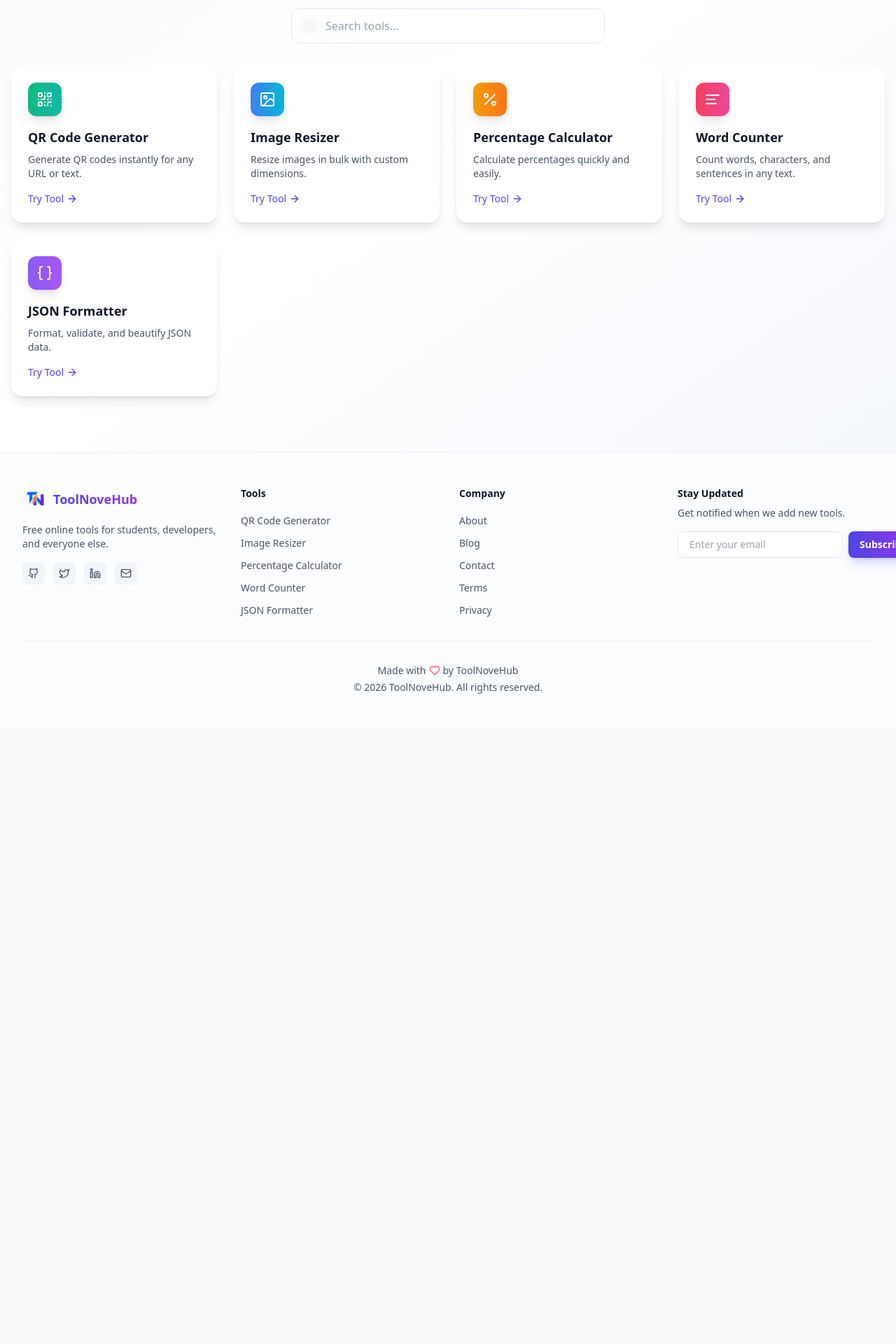
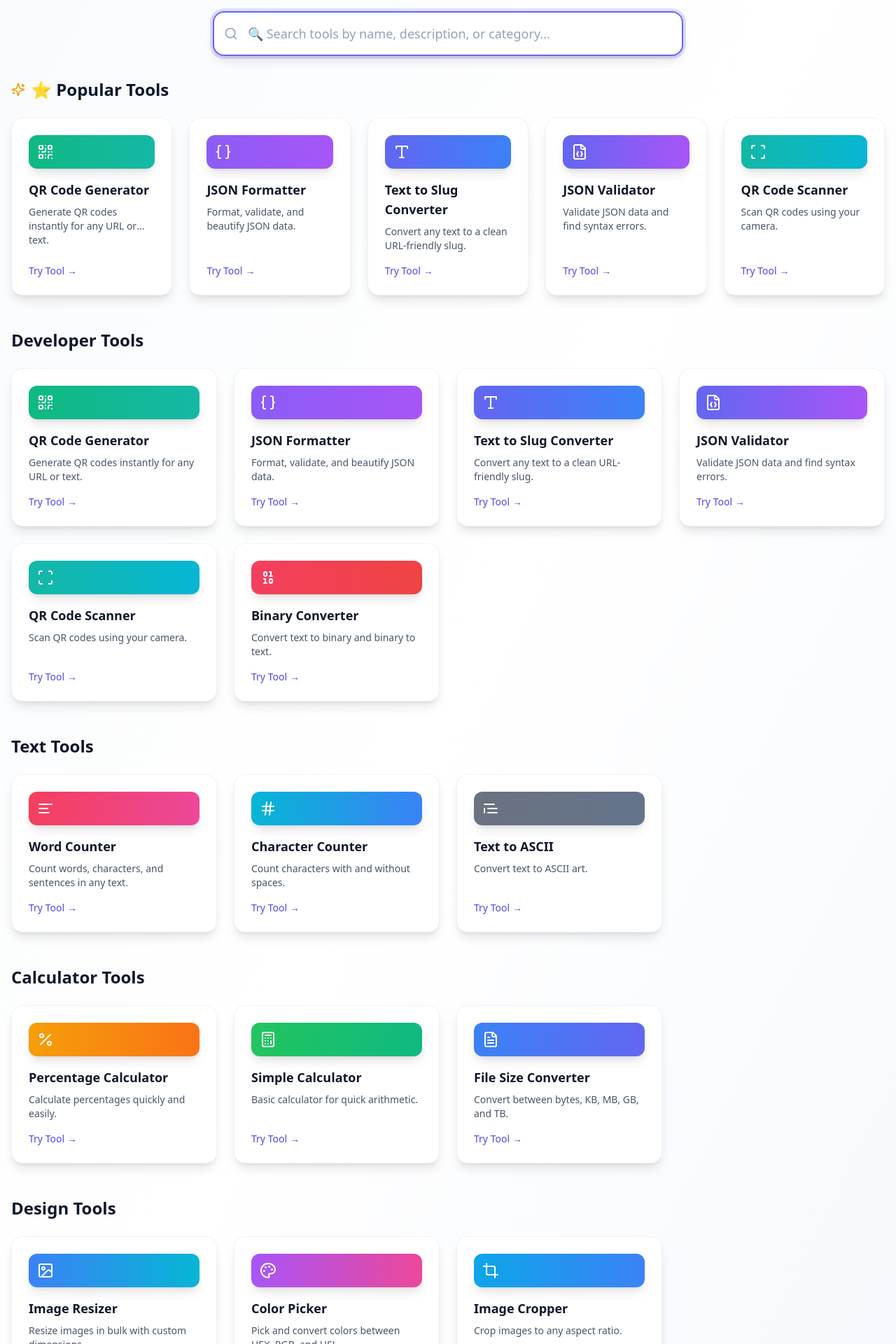
Before and after one commit to sprajeshofficial-wq/ToolNoveHub, a Next.js app: page /tools in a window 1280 px wide. Shown: the part 320-2240 px from the top of the page at 70% size. Before the commit the page ends 1360 px from the top, so only its background shows below. Built offline with nearby package versions, Linux system fonts and the light colour scheme.

Commit message:
🔍 Fix search bar visibility on All Tools page

```diff
--- a/app/tools/page.tsx
+++ b/app/tools/page.tsx
@@ -1,3 +1,6 @@
+'use client';
+
+import { useState, useMemo } from 'react';
 import Link from 'next/link';
 import {
   QrCode,
@@ -5,81 +8,319 @@ import {
   Percent,
   AlignLeft,
   Braces,
-  ArrowRight,
   Wrench,
-  Search
+  Search,
+  Type,
+  Hash,
+  Calculator,
+  Palette,
+  FileJson,
+  Scan,
+  Crop,
+  TextQuote,
+  Binary,
+  FileText,
+  X,
+  Sparkles
 } from 'lucide-react';
-import ToolCard from '@/app/components/ToolCard';
 
-export default function AllTools() {
-  const tools = [
+// All tools data
+const ALL_TOOLS = [
+  // Developer Tools
   {
     name: 'QR Code Generator',
     description: 'Generate QR codes instantly for any URL or text.',
     icon: QrCode,
     href: '/tools/qr-code-generator',
+    category: 'Developer Tools',
     color: 'from-emerald-500 to-teal-500',
-    },
-    {
-      name: 'Image Resizer',
-      description: 'Resize images in bulk with custom dimensions.',
-      icon: Image,
-      href: '/tools/image-resizer',
-      color: 'from-blue-500 to-cyan-500',
-    },
-    {
-      name: 'Percentage Calculator',
-      description: 'Calculate percentages quickly and easily.',
-      icon: Percent,
-      href: '/tools/percentage-calculator',
-      color: 'from-amber-500 to-orange-500',
-    },
-    {
-      name: 'Word Counter',
-      description: 'Count words, characters, and sentences in any text.',
-      icon: AlignLeft,
-      href: '/tools/word-counter',
-      color: 'from-rose-500 to-pink-500',
   },
   {
     name: 'JSON Formatter',
     description: 'Format, validate, and beautify JSON data.',
     icon: Braces,
     href: '/tools/json-formatter',
+    category: 'Developer Tools',
     color: 'from-violet-500 to-purple-500',
   },
+  {
+    name: 'Text to Slug Converter',
+    description: 'Convert any text to a clean URL-friendly slug.',
+    icon: Type,
+    href: '/tools/text-to-slug',
+    category: 'Developer Tools',
+    color: 'from-indigo-500 to-blue-500',
+  },
+  {
+    name: 'JSON Validator',
+    description: 'Validate JSON data and find syntax errors.',
+    icon: FileJson,
+    href: '/tools/json-validator',
+    category: 'Developer Tools',
+    color: 'from-indigo-500 to-purple-500',
+  },
+  {
+    name: 'QR Code Scanner',
+    description: 'Scan QR codes using your camera.',
+    icon: Scan,
+    href: '/tools/qr-code-scanner',
+    category: 'Developer Tools',
+    color: 'from-teal-500 to-cyan-500',
+  },
+  {
+    name: 'Binary Converter',
+    description: 'Convert text to binary and binary to text.',
+    icon: Binary,
+    href: '/tools/binary-converter',
+    category: 'Developer Tools',
+    color: 'from-rose-500 to-red-500',
+  },
+  // Text Tools
+  {
+    name: 'Word Counter',
+    description: 'Count words, characters, and sentences in any text.',
+    icon: AlignLeft,
+    href: '/tools/word-counter',
+    category: 'Text Tools',
+    color: 'from-rose-500 to-pink-500',
+  },
+  {
+    name: 'Character Counter',
+    description: 'Count characters with and without spaces.',
+    icon: Hash,
+    href: '/tools/character-counter',
+    category: 'Text Tools',
+    color: 'from-cyan-500 to-blue-500',
+  },
+  {
+    name: 'Text to ASCII',
+    description: 'Convert text to ASCII art.',
+    icon: TextQuote,
+    href: '/tools/text-to-ascii',
+    category: 'Text Tools',
+    color: 'from-gray-500 to-slate-500',
+  },
+  // Calculator Tools
+  {
+    name: 'Percentage Calculator',
+    description: 'Calculate percentages quickly and easily.',
+    icon: Percent,
+    href: '/tools/percentage-calculator',
+    category: 'Calculator Tools',
+    color: 'from-amber-500 to-orange-500',
+  },
+  {
+    name: 'Simple Calculator',
+    description: 'Basic calculator for quick arithmetic.',
+    icon: Calculator,
+    href: '/tools/calculator',
+    category: 'Calculator Tools',
+    color: 'from-green-500 to-emerald-500',
+  },
+  {
+    name: 'File Size Converter',
+    description: 'Convert between bytes, KB, MB, GB, and TB.',
+    icon: FileText,
+    href: '/tools/file-size-converter',
+    category: 'Calculator Tools',
+    color: 'from-blue-500 to-indigo-500',
+  },
+  // Design Tools
+  {
+    name: 'Image Resizer',
+    description: 'Resize images in bulk with custom dimensions.',
+    icon: Image,
+    href: '/tools/image-resizer',
+    category: 'Design Tools',
+    color: 'from-blue-500 to-cyan-500',
+  },
+  {
+    name: 'Color Picker',
+    description: 'Pick and convert colors between HEX, RGB, and HSL.',
+    icon: Palette,
+    href: '/tools/color-picker',
+    category: 'Design Tools',
+    color: 'from-purple-500 to-pink-500',
+  },
+  {
+    name: 'Image Cropper',
+    description: 'Crop images to any aspect ratio.',
+    icon: Crop,
+    href: '/tools/image-cropper',
+    category: 'Design Tools',
+    color: 'from-sky-500 to-blue-500',
+  },
 ];
+
+// Popular tools (first 5)
+const POPULAR_TOOLS = ALL_TOOLS.slice(0, 5);
+
+export default function AllTools() {
+  const [searchQuery, setSearchQuery] = useState('');
+
+  // Filter tools based on search
+  const filteredTools = useMemo(() => {
+    if (!searchQuery.trim()) return ALL_TOOLS;
+
+    const query = searchQuery.toLowerCase().trim();
+    return ALL_TOOLS.filter(tool =>
+      tool.name.toLowerCase().includes(query) ||
+      tool.description.toLowerCase().includes(query) ||
+      tool.category.toLowerCase().includes(query)
+    );
+  }, [searchQuery]);
+
+  // Group filtered tools by category
+  const groupedTools = filteredTools.reduce((acc, tool) => {
+    if (!acc[tool.category]) {
+      acc[tool.category] = [];
+    }
+    acc[tool.category].push(tool);
+    return acc;
+  }, {} as Record<string, typeof ALL_TOOLS>);
+
+  const categories = Object.keys(groupedTools);
+  const hasResults = filteredTools.length > 0;
 
   return (
     <div className="min-h-screen py-20 px-4 bg-gradient-to-br from-slate-50 via-white to-indigo-50/30">
       <div className="mx-auto max-w-7xl">
+        {/* Header */}
         <div className="text-center mb-12">
           <div className="inline-flex items-center justify-center rounded-2xl bg-gradient-to-r from-indigo-500 to-purple-500 p-3 shadow-lg shadow-indigo-500/25">
             <Wrench className="h-8 w-8 text-white" />
           </div>
-          <h1 className="mt-4 text-3xl font-bold text-slate-900">All Tools</h1>
+          <h1 className="mt-4 text-4xl font-bold text-slate-900">All Tools</h1>
           <p className="mt-2 text-slate-600">Browse all free online tools available.</p>
         </div>
 
-        {/* Search */}
-        <div className="mb-8">
-          <div className="relative max-w-md mx-auto">
-            <Search className="absolute left-4 top-1/2 h-5 w-5 -translate-y-1/2 text-slate-400" />
+        {/* Search Bar - PROMINENT */}
+        <div className="mb-8 max-w-2xl mx-auto">
+          <div className="relative">
+            <div className="absolute inset-y-0 left-0 pl-4 flex items-center pointer-events-none">
+              <Search className="h-5 w-5 text-slate-400" />
+            </div>
             <input
-              type="search"
-              placeholder="Search tools..."
-              className="w-full rounded-xl border border-slate-200 bg-white/50 py-3 pl-12 pr-4 text-slate-900 placeholder:text-slate-400 focus:border-indigo-500 focus:outline-none focus:ring-2 focus:ring-indigo-500/20 backdrop-blur-sm"
+              type="text"
+              value={searchQuery}
+              onChange={(e) => setSearchQuery(e.target.value)}
+              placeholder="🔍 Search tools by name, description, or category..."
+              className="w-full rounded-2xl border-2 border-slate-200 bg-white py-4 pl-12 pr-12 text-slate-900 placeholder:text-slate-400 focus:border-indigo-500 focus:outline-none focus:ring-4 focus:ring-indigo-500/20 shadow-lg text-lg transition-all"
+              autoFocus
             />
+            {searchQuery && (
+              <button
+                onClick={() => setSearchQuery('')}
+                className="absolute inset-y-0 right-0 pr-4 flex items-center text-slate-400 hover:text-slate-600 transition-colors"
+              >
+                <X className="h-5 w-5" />
+              </button>
+            )}
+          </div>
+
+          {/* Search Results Count */}
+          {searchQuery && (
+            <p className="mt-3 text-center text-sm text-slate-500">
+              Found {filteredTools.length} tool{filteredTools.length !== 1 ? 's' : ''} matching &quot;{searchQuery}&quot;
+            </p>
+          )}
+        </div>
+
+        {/* Popular Tools Section - Only show when no search */}
+        {!searchQuery && (
+          <div className="mb-12">
+            <div className="flex items-center gap-2 mb-6">
+              <Sparkles className="h-5 w-5 text-amber-500" />
+              <h2 className="text-2xl font-bold text-slate-900">⭐ Popular Tools</h2>
+            </div>
+            <div className="grid grid-cols-1 gap-6 sm:grid-cols-2 lg:grid-cols-3 xl:grid-cols-5">
+              {POPULAR_TOOLS.map((tool) => (
+                <ToolCard key={tool.name} {...tool} />
+              ))}
             </div>
           </div>
+        )}
 
-        {/* Tools Grid */}
+        {/* Search Results or All Tools by Category */}
+        {hasResults ? (
+          <div className="space-y-12">
+            {categories.map((category) => (
+              <div key={category}>
+                <h2 className="text-2xl font-bold text-slate-900 mb-6">{category}</h2>
                 <div className="grid grid-cols-1 gap-6 sm:grid-cols-2 lg:grid-cols-3 xl:grid-cols-4">
-          {tools.map((tool) => (
+                  {groupedTools[category].map((tool) => (
                     <ToolCard key={tool.name} {...tool} />
                   ))}
+                </div>
+              </div>
+            ))}
+          </div>
+        ) : searchQuery ? (
+          // No results message - only show when search has no results
+          <div className="text-center py-16">
+            <div className="inline-flex items-center justify-center rounded-2xl bg-slate-100 p-4 mb-4">
+              <Search className="h-12 w-12 text-slate-400" />
+            </div>
+            <h3 className="text-xl font-semibold text-slate-900">No tools found</h3>
+            <p className="mt-2 text-slate-600">
+              Try adjusting your search terms or browse all tools above.
+            </p>
+            <button
+              onClick={() => setSearchQuery('')}
+              className="mt-4 text-indigo-600 hover:underline font-medium"
+            >
+              Clear search
+            </button>
+          </div>
+        ) : null}
+
+        {/* Coming Soon Section */}
+        <div className="mt-16 rounded-2xl bg-gradient-to-r from-indigo-500/10 to-purple-500/10 border border-indigo-200/50 p-8 text-center">
+          <h3 className="text-xl font-bold text-slate-900">🔜 More Tools Coming Soon</h3>
+          <p className="mt-2 text-slate-600">
+            We're constantly adding new tools. Have a suggestion?{' '}
+            <Link href="/contact" className="text-indigo-600 hover:underline">
+              Let us know
+            </Link>
+            .
+          </p>
         </div>
       </div>
     </div>
   );
 }
+
+// ToolCard Component
+function ToolCard({
+  name,
+  description,
+  icon: Icon,
+  href,
+  color = 'from-indigo-500 to-purple-500'
+}: {
+  name: string;
+  description: string;
+  icon: any;
+  href: string;
+  color?: string;
+}) {
+  return (
+    <Link href={href} className="group">
+      <div className="relative overflow-hidden rounded-2xl bg-white p-6 shadow-lg transition-all duration-300 hover:-translate-y-2 hover:shadow-2xl hover:shadow-indigo-500/10 border border-slate-200/50 h-full flex flex-col">
+        <div className={`mb-4 inline-flex rounded-xl bg-gradient-to-r ${color} p-3 shadow-lg`}>
+          <Icon className="h-6 w-6 text-white" />
+        </div>
+        <h3 className="text-lg font-semibold text-slate-900 group-hover:text-indigo-600 transition-colors">
+          {name}
+        </h3>
+        <p className="mt-2 text-sm text-slate-600 flex-1 line-clamp-2">
+          {description}
+        </p>
+        <div className="mt-4 flex items-center gap-1 text-sm font-medium text-indigo-600 group-hover:gap-2 transition-all">
+          <span>Try Tool</span>
+          <span className="inline-block transition-transform group-hover:translate-x-1">→</span>
+        </div>
+      </div>
+    </Link>
+  );
+}
```
Lines whose indentation alone changed are shown as unchanged.
